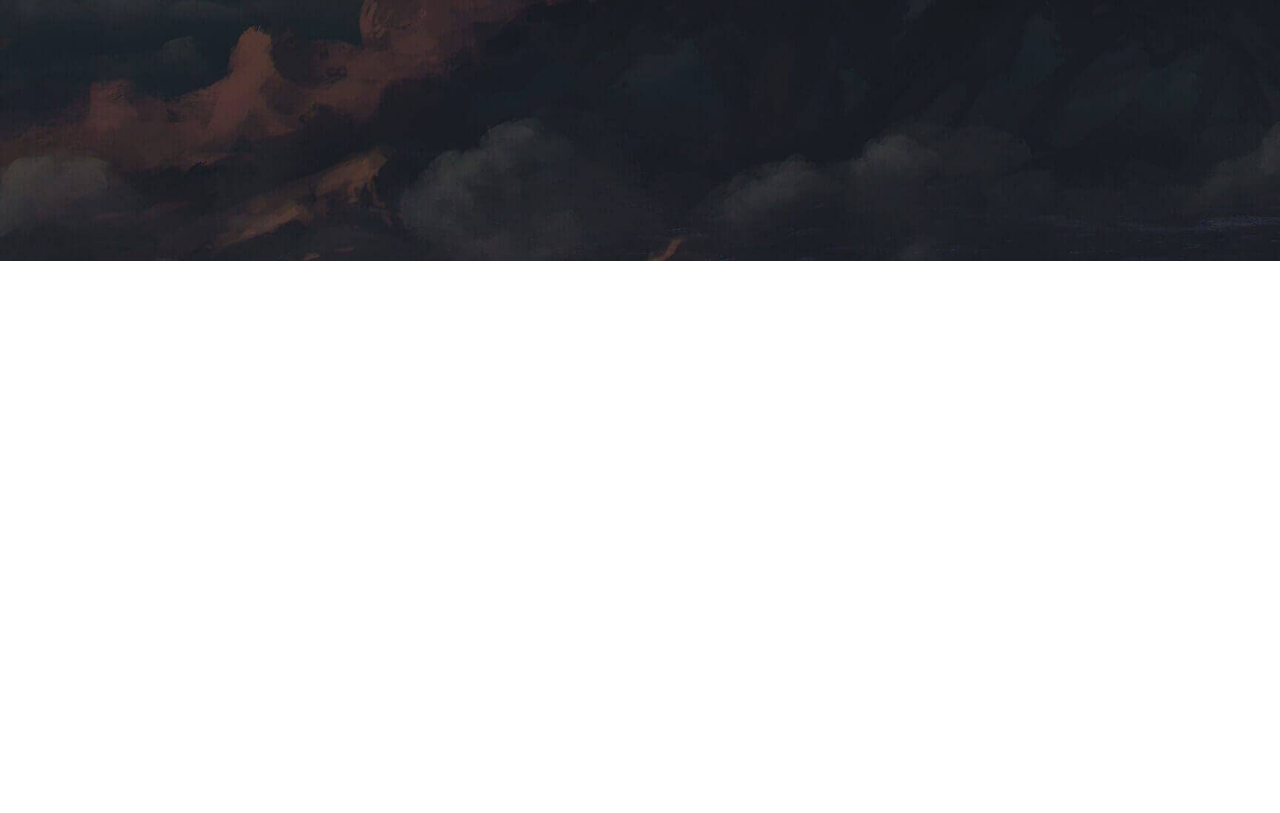
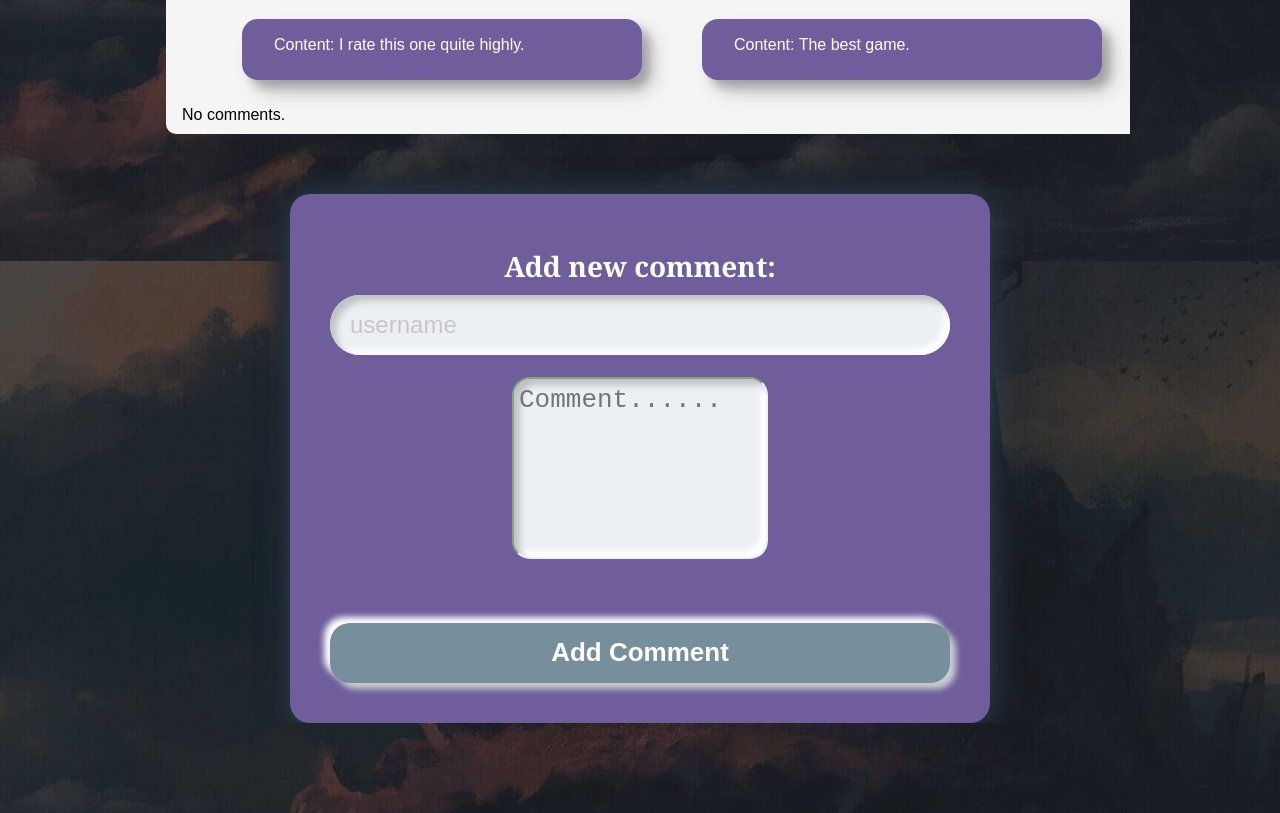
Before and after one commit to sdrankova/games-play, a React (Vite) app in the folder client/: page /games/1/details in a window 1280 px wide. Shown: the part 539-1352 px from the top of the page. Before the commit the page ends 800 px from the top, so only its background shows below. Built offline with nearby package versions, Linux system fonts and the light colour scheme; no server answers.

Commit message:
add new comment

```diff
--- a/client/src/components/game-details/GameDetails.jsx
+++ b/client/src/components/game-details/GameDetails.jsx
@@ -2,6 +2,7 @@ import { useEffect, useState } from "react";
 import { useParams } from "react-router-dom";
 
 import * as gameService from '../../services/gameService';
+import * as commentService from '../../services/commentService';
 
 export default function GameDetails() {
     const [game, setGame] = useState({});
@@ -11,6 +12,21 @@ export default function GameDetails() {
         gameService.getOne(gameId)
             .then(setGame);
     }, [gameId]);
+
+
+    const addCommentHandler = async (e) => {
+        e.preventDefault();
+
+        const formData = new FormData(e.currentTarget);
+
+        const newComment = await commentService.create(
+            gameId,
+            formData.get('username'),
+            formData.get('comment')
+        );
+
+        console.log(newComment)
+    };
 
     return (
         <section id="game-details">
@@ -26,11 +42,9 @@ export default function GameDetails() {
 
                 <p className="text">{game.summary}</p>
 
-                {/* <!-- Bonus ( for Guests and Users ) -->
                 <div className="details-comments">
                     <h2>Comments:</h2>
                     <ul>
-                        <!-- list all comments for current game (If any) -->
                         <li className="comment">
                             <p>Content: I rate this one quite highly.</p>
                         </li>
@@ -38,26 +52,24 @@ export default function GameDetails() {
                             <p>Content: The best game.</p>
                         </li>
                     </ul>
-                    <!-- Display paragraph: If there are no games in the database -->
                     <p className="no-comment">No comments.</p>
                 </div>
 
-                <!-- Edit/Delete buttons ( Only for creator of this game )  -->
+                {/* <!-- Edit/Delete buttons ( Only for creator of this game )  -->
                 <div className="buttons">
                     <a href="#" className="button">Edit</a>
                     <a href="#" className="button">Delete</a>
                 </div> */}
             </div>
 
-            {/* <!-- Bonus -->
-            <!-- Add Comment ( Only for logged-in users, which is not creators of the current game ) -->
             <article className="create-comment">
                 <label>Add new comment:</label>
-                <form className="form">
+                <form className="form" onSubmit={addCommentHandler}>
+                    <input type="text" name="username" placeholder="username" />
                     <textarea name="comment" placeholder="Comment......"></textarea>
                     <input className="btn submit" type="submit" value="Add Comment" />
                 </form>
-            </article> */}
+            </article>
 
         </section>
     );
--- /dev/null
+++ b/client/src/services/commentService.js
@@ -0,0 +1,13 @@
+import * as request from '../lib/request';
+
+const baseUrl = 'http://localhost:3030/jsonstore/comments';
+
+export const create = async(gameId, username, text) => {
+    const newComment = await request.post(baseUrl, {
+        gameId,
+        username,
+        text,
+    });
+
+    return newComment;
+};
```
